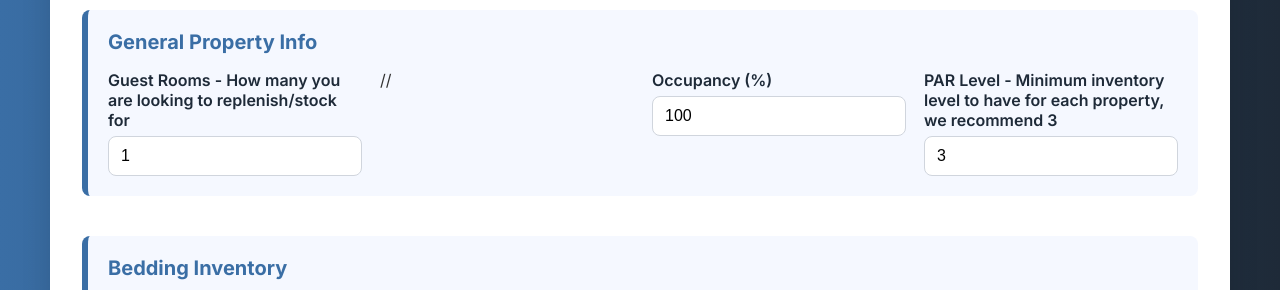
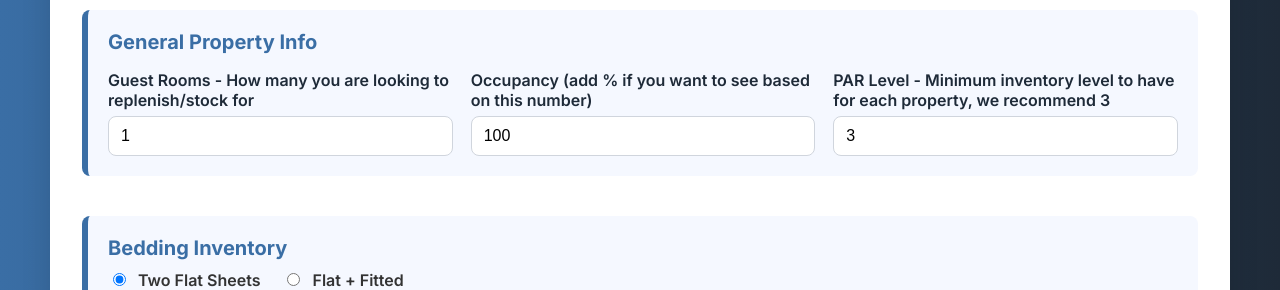
Before and after one commit to campbell3cw/Hospitality-Par-Calculater, a website: page public/index.html in a window 1280 px wide. Shown: the part 435-725 px from the top of the page. Drawn offline with nearby package versions, Linux system fonts and the light colour scheme.

Commit message:
Update occupancy input label in index.html

```diff
--- a/public/index.html
+++ b/public/index.html
@@ -100,7 +100,7 @@
       <h2>General Property Info</h2>
       <div class="field-group">
         <div class="field"><label for="numRooms">Guest Rooms - How many you are looking to replenish/stock for</label><input type="number" id="numRooms" value="1" min="0"/></div>
-        //<div class="field"><label for="occupancy">Occupancy (%)</label><input type="number" id="occupancy" value="100" min="0" max="100"/></div>
+        <div class="field"><label for="occupancy">Occupancy (add % if you want to see based on this number)</label><input type="number" id="occupancy" value="100" min="0" max="100"/></div>
         <div class="field"><label for="parLevel">PAR Level - Minimum inventory level to have for each property, we recommend 3</label><input type="number" id="parLevel" value="3" min="1"/></div>
       </div>
     </div>
```
